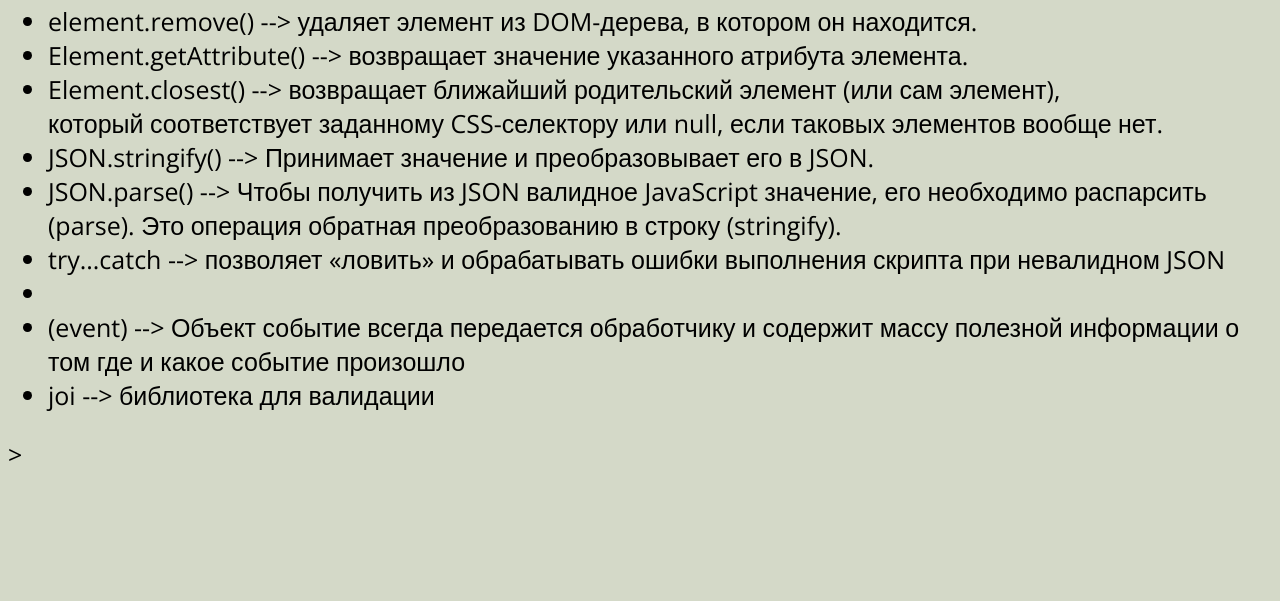
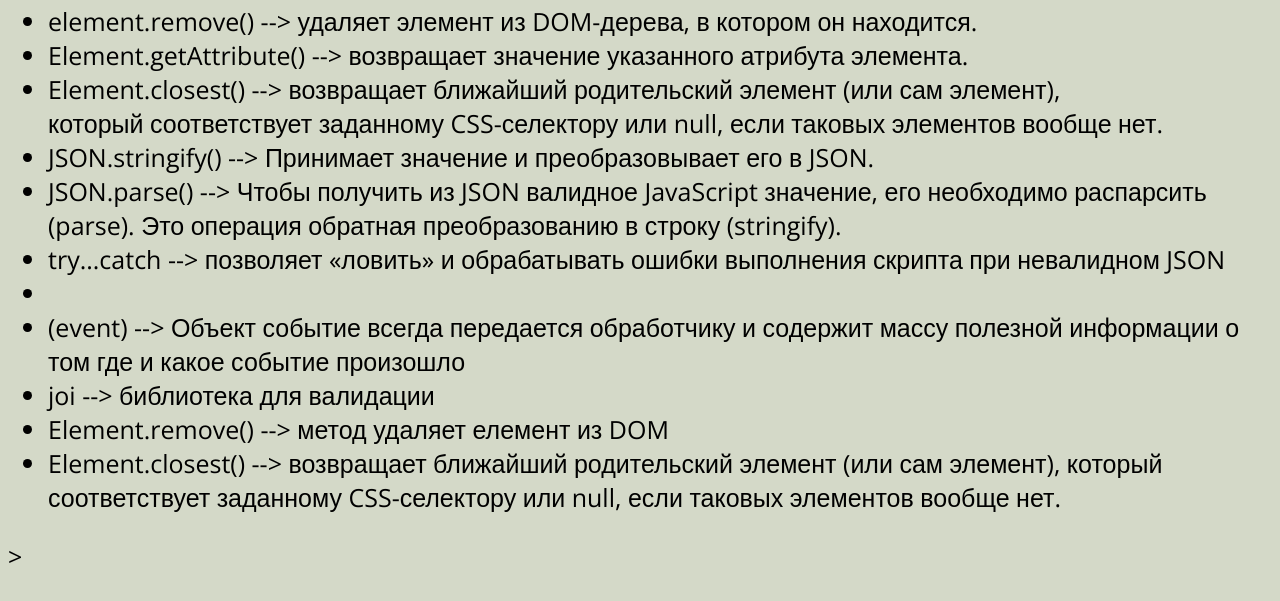
Before and after one commit to Borysodessa/cribs-shpargalki-, a website with bundled scripts: page js-hint/jsnotes.html in a window 1280 px wide. Shown: the part 101-702 px from the top of the page. Built offline with nearby package versions, Linux system fonts and the light colour scheme.

Commit message:
добавил closest()

```diff
--- a/js-hint/jsnotes.html
+++ b/js-hint/jsnotes.html
@@ -39,6 +39,12 @@
 
     <li>joi --> библиотека для валидации</li>
 
+    <li>Element.remove() --> метод удаляет елемент из DOM</li>
+    <li>Element.closest() --> возвращает ближайший родительский элемент (или сам элемент), который соответствует заданному
+        CSS-селектору или null, если таковых элементов вообще нет.</li>
+
+
+
 </ul>
 
 <script src="../js/index.js" type="module"></script>>
```
Also changed, not shown: libraries/libraries.html (+1 -0 lines), package.json (added, +19 -0 lines).
